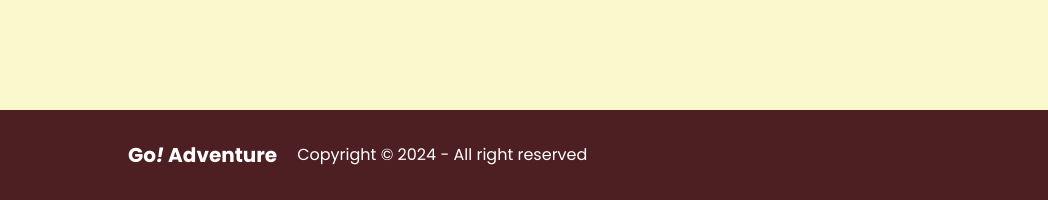
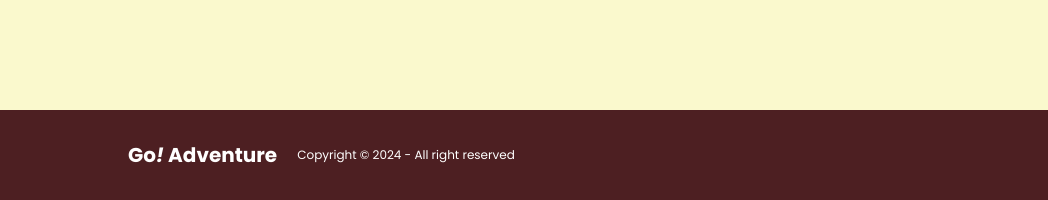
Before and after one commit to loapamungkas/go-adventure-html, a plain HTML site: page index.html in a window 1280 px wide. Shown: the part 2590-2790 px from the top of the page, 0-1048 px from the left. Drawn offline with Linux system fonts and the light colour scheme.

Commit message:
change footer

```diff
--- a/style.css
+++ b/style.css
@@ -304,17 +304,21 @@ footer {
   display: flex;
   justify-content: space-between;
   align-items: center;
+  flex-wrap: wrap;
+  row-gap: 20px;
   padding: 30px 0;
 }
 
 .footer .items-left {
   display: flex;
   align-items: center;
-  flex-wrap: wrap;
 }
 .footer .items-left h1 {
   font-size: 20px;
   margin-right: 20px;
+}
+.footer .items-left p {
+  font-size: 12px;
 }
 .footer .items-right {
   display: flex;
```
